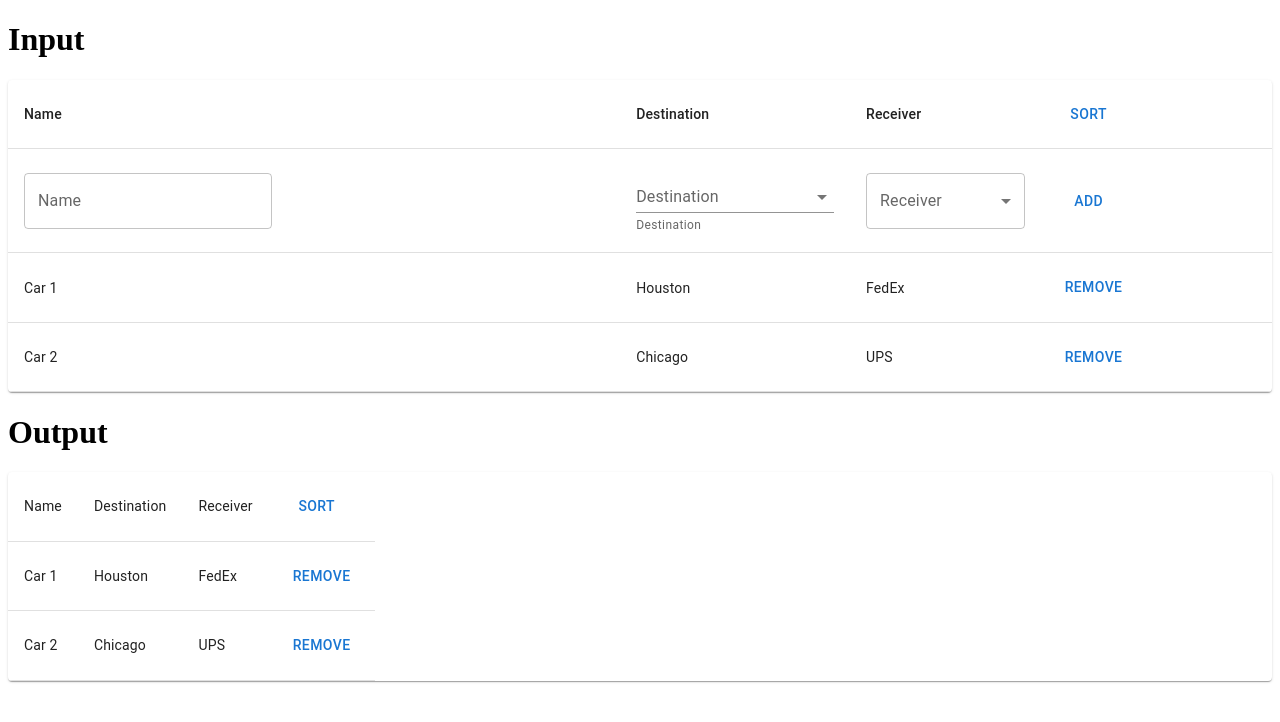
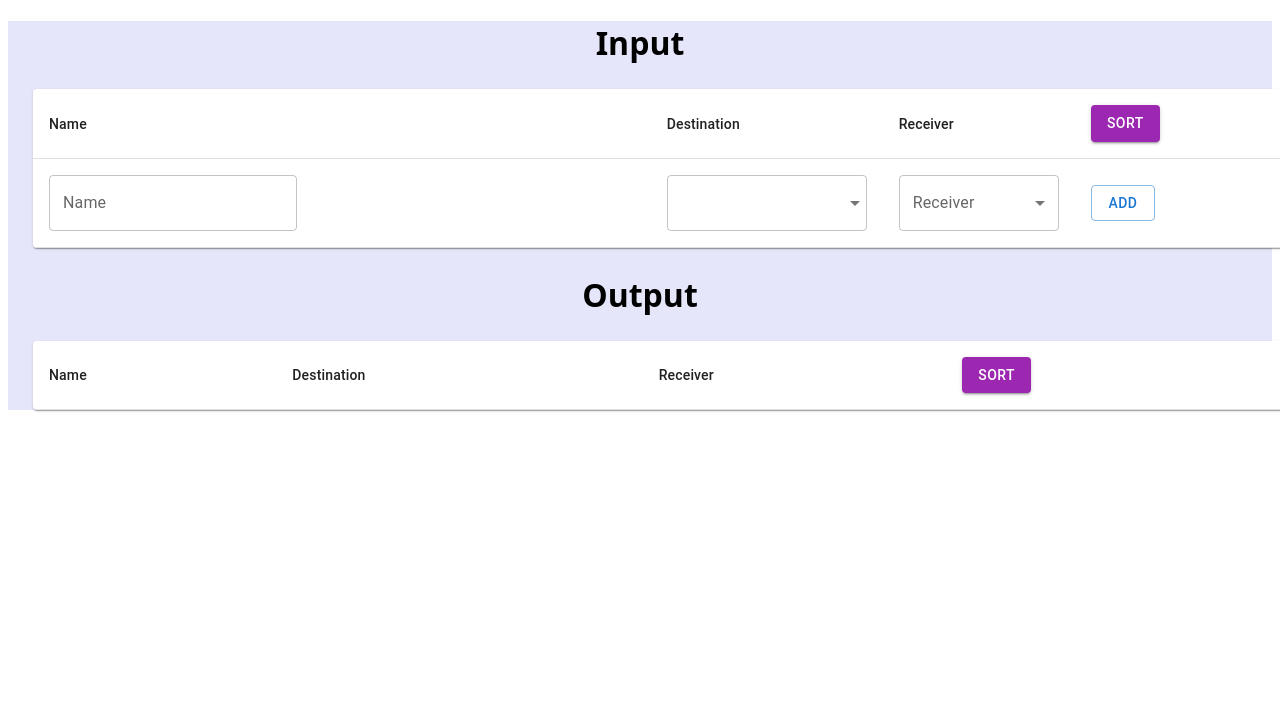
Before and after one commit to Amagon96/RailRoadOperationsClient, a React (Create React App) app in the folder packages/train/: page / in a window 1280 px wide. Shown: the top 722 px of the page. Built offline with nearby package versions, Linux system fonts and the light colour scheme.

Commit message:
add handlers for some components

```diff
--- a/packages/train/package.json
+++ b/packages/train/package.json
@@ -13,6 +13,7 @@
     "@types/node": "^16.11.57",
     "@types/react": "^18.0.18",
     "@types/react-dom": "^18.0.6",
+    "axios": "^0.27.2",
     "react": "^18.2.0",
     "react-dom": "^18.2.0",
     "react-scripts": "5.0.1",
--- /dev/null
+++ b/packages/train/src/App.css
@@ -0,0 +1,5 @@
+.App{
+    background-color: lavender;
+    text-align: center;
+    font-family:system-ui, -apple-system, BlinkMacSystemFont, 'Segoe UI', Roboto, Oxygen, Ubuntu, Cantarell, 'Open Sans', 'Helvetica Neue', sans-serif;
+}
--- a/packages/train/src/App.tsx
+++ b/packages/train/src/App.tsx
@@ -1,4 +1,5 @@
 import React from "react";
+import "./App.css"
 import TrainInputCard from "./components/Train/TrainInputCard";
 import TrainOutputCard from "./components/Train/TrainOutputCard";
 
--- /dev/null
+++ b/packages/train/src/api/TrainSortService.ts
@@ -0,0 +1,11 @@
+import axios from "axios";
+import { ITrainCar } from "../types/TrainCar";
+export const baseUrl = "http://localhost:8080/trains/railroadoperations"
+
+export const TrainSort = (trainCars: Map<string, ITrainCar>) => {
+    return axios.post<ITrainCar[]>(baseUrl, trainCars.values, {
+        headers:{
+            'Content-Type':'application/json'
+        }
+    })
+}
--- a/packages/train/src/components/Train/TrainCar.tsx
+++ b/packages/train/src/components/Train/TrainCar.tsx
@@ -1,12 +1,14 @@
 import { Button, TableCell } from "@mui/material";
 import { Box } from "@mui/system";
 import React from "react";
+import { ITrainCar } from "../../types/TrainCar";
 
 interface TrainCarProps {
   name: string;
   destination: string;
   receiver: string;
-  classificationTrack: number | null;
+  classificationTrack?: number;
+  onRemove: (id: string) => void;
 }
 
 const TrainCar = ({
@@ -14,20 +16,25 @@ const TrainCar = ({
   destination,
   receiver,
   classificationTrack,
+  onRemove,
 }: TrainCarProps) => {
+  const handleRemove = () => {
+    onRemove(name);
+  };
+
   return (
     <>
+      <TableCell>{name}</TableCell>
+      <TableCell>{destination}</TableCell>
+      <TableCell>{receiver}</TableCell>
       <TableCell>
-        {name}
-      </TableCell>
-      <TableCell>
-        {destination}
-      </TableCell>
-      <TableCell>
-        {receiver}
-      </TableCell>
-      <TableCell>
-        {false ? <p>{classificationTrack}</p> : <Button>Remove</Button>}
+        {false ? (
+          <p>{classificationTrack}</p>
+        ) : (
+          <Button variant="outlined" color="error" onClick={handleRemove}>
+            Remove
+          </Button>
+        )}
       </TableCell>
     </>
   );
--- a/packages/train/src/components/Train/TrainInput.tsx
+++ b/packages/train/src/components/Train/TrainInput.tsx
@@ -16,6 +16,7 @@ import {
 } from "@mui/material";
 import React, { useState } from "react";
 import TrainLabel from "./TrainLabel";
+import { ITrainCar } from "../../types/TrainCar";
 
 const destinations = [
   {
@@ -32,14 +33,28 @@ const destinations = [
   },
 ];
 
-const TrainInput = () => {
+interface TrainInputProps {
+  onAdd: (trainCar: ITrainCar) => void;
+}
+
+const TrainInput = ({ onAdd }: TrainInputProps) => {
   const [destination, setDestination] = useState([]);
   const [receiver, setReceiver] = useState("");
+  const [trainCar, setTrainCar] = useState<ITrainCar>({
+    name: "Car 1",
+    destination: "Houston",
+    receiver: "FedEx",
+    classificationTrack: undefined,
+  });
 
-  const handleChangeDestination = (
-    event: React.ChangeEvent<HTMLInputElement>
-  ) => {
-    setDestination([]);
+  // const handleChangeDestination = (
+  //   event: React.ChangeEvent<HTMLInputElement>
+  // ) => {
+  //   setDestination([]);
+  // };
+
+  const handleAdd = () => {
+    onAdd(trainCar);
   };
 
   return (
@@ -50,25 +65,23 @@ const TrainInput = () => {
       <TableCell>
         <FormControl fullWidth>
           {/* <InputLabel id="dest-id">Destination</InputLabel> */}
-          <TextField
+          <Select
             id="standard-select-currency"
-            select
             label="Destination"
             value={destination}
-            onChange={handleChangeDestination}
-            helperText="Destination"
             variant="standard"
+            input={<OutlinedInput />}
           >
             {destinations.map((option) => (
-            <MenuItem key={option.label} value={option.value}>
-              {option.label}
-            </MenuItem>
-          ))}
+              <MenuItem key={option.label} value={option.value}>
+                {option.label}
+              </MenuItem>
+            ))}
             {/* Meter un map
             <MenuItem value="Houston">Houston</MenuItem>
             <MenuItem value="Chicago">Chicago</MenuItem>
             <MenuItem value="LA">LA</MenuItem> */}
-          </TextField>
+          </Select>
         </FormControl>
       </TableCell>
       <TableCell>
@@ -88,7 +101,9 @@ const TrainInput = () => {
         </FormControl>
       </TableCell>
       <TableCell>
-        <Button>Add</Button>
+        <Button variant="outlined" onClick={handleAdd}>
+          Add
+        </Button>
       </TableCell>
     </TableRow>
   );
--- a/packages/train/src/components/Train/TrainInputCard.tsx
+++ b/packages/train/src/components/Train/TrainInputCard.tsx
@@ -1,19 +1,43 @@
-import * as React from "react";
+import react, { useState } from "react";
 import TrainInput from "./TrainInput";
 import TrainList from "./TrainList";
 import { Table, TableBody, TableContainer, TableHead, Paper } from "@mui/material";
 import TrainLabel from "./TrainLabel";
+import { TrainSort } from "../../api/TrainSortService";
+import { string } from "prop-types";
+import { ITrainCar } from "../../types/TrainCar";
 
 function TrainInputCard() {
+
+  const [trainList, setTrainList] = useState<Map<string,ITrainCar>>(new Map([]))
+
+  const handleSort = async () => {
+    const result = await TrainSort(trainList)
+    console.log(result.data)
+  }
+
+  const handleAdd = (trainCar: ITrainCar) => {
+    setTrainList((prevState)=>{
+      return prevState.set(trainCar.name,trainCar)
+    })
+  }
+
+  const handleRemove = (id:string) => {
+    setTrainList((prevState)=>{
+      prevState.delete(id)
+      return prevState
+    })
+  }
+
   return (
-    <TableContainer component={Paper} sx={{display: "flex"}}>
-      <Table sx={{padding: "25px"}}>
+    <TableContainer component={Paper} sx={{margin:"25px"}}>
+      <Table>
         <TableHead>
           <TrainLabel />
         </TableHead>
         <TableBody>
-          <TrainInput />
-          <TrainList />
+          <TrainInput onAdd={handleAdd}/>
+          <TrainList trainList={trainList} onRemove={handleRemove}/>
         </TableBody>
       </Table>
     </TableContainer>
--- a/packages/train/src/components/Train/TrainLabel.tsx
+++ b/packages/train/src/components/Train/TrainLabel.tsx
@@ -1,21 +1,27 @@
 import { Button, TableCell, TableRow } from "@mui/material";
+import { TrainSort } from "../../api/TrainSortService";
 import { Box } from "@mui/system";
 import React from "react";
 
 const TrainLabel = () => {
+
+  const handleSort = () => {
+
+  }
+
   return (
     <TableRow>
+      <TableCell>Name</TableCell>
+      <TableCell>Destination</TableCell>
+      <TableCell>Receiver</TableCell>
       <TableCell>
-        Name
-      </TableCell>
-      <TableCell>
-        Destination
-      </TableCell>
-      <TableCell>
-        Receiver
-      </TableCell>
-      <TableCell>
-        {false ? "Classification Track": <Button>Sort</Button>}
+        {false ? (
+          "Classification Track"
+        ) : (
+          <Button variant="contained" color="secondary" onClick={handleSort}>
+            Sort
+          </Button>
+        )}
       </TableCell>
     </TableRow>
   );
--- a/packages/train/src/components/Train/TrainList.tsx
+++ b/packages/train/src/components/Train/TrainList.tsx
@@ -1,34 +1,29 @@
 import { TableRow } from "@mui/material";
 import React from "react";
+import { ITrainCar } from "../../types/TrainCar";
 import TrainCar from "./TrainCar";
 
-const TrainList = () => {
-  const trainList = [
-    {
-      id: 1,
-      name: "Car 1",
-      destination: "Houston",
-      receiver: "FedEx",
-      classificationTrack: null,
-    },
-    {
-      id: 2,
-      name: "Car 2",
-      destination: "Chicago",
-      receiver: "UPS",
-      classificationTrack: null,
-    },
-  ];
+interface TrainListProps {
+  trainList: Map<string,ITrainCar>
+  onRemove: (id:string) => void
+}
+
+const TrainList = ({trainList, onRemove}:TrainListProps) => {
+
+  const handleRemove = (id:string) => {
+    onRemove(id)
+  }
   return (
     <>
-      {trainList.map((car) => (
+      {Array.from(trainList).map(([id,car]) => (
         <TableRow>
           <TrainCar
-            key={car.id}
+            key={id}
             name={car.name}
             destination={car.destination}
             receiver={car.receiver}
             classificationTrack={car.classificationTrack}
+            onRemove={handleRemove}
           />
         </TableRow>
       ))}
--- a/packages/train/src/components/Train/TrainOutputCard.tsx
+++ b/packages/train/src/components/Train/TrainOutputCard.tsx
@@ -1,14 +1,20 @@
 import * as React from "react";
-import { Card, CardContent } from "@mui/material";
+import { Card, CardContent, Paper, Table, TableBody, TableContainer, TableHead } from "@mui/material";
 import TrainLabel from "./TrainLabel";
 import TrainList from "./TrainList";
 
 function OutputTrainCard() {
   return (
-    <Card>
-      <TrainLabel/>
-      <TrainList/>
-    </Card>
+    <TableContainer component={Paper} sx={{ margin: "25px" }}>
+      <Table sx={{}}>
+        <TableHead>
+          <TrainLabel />
+        </TableHead>
+        <TableBody>
+          {/* <TrainList /> */}
+        </TableBody>
+      </Table>
+    </TableContainer>
   );
 }
 
--- /dev/null
+++ b/packages/train/src/types/TrainCar.ts
@@ -0,0 +1,6 @@
+export interface ITrainCar{
+    name:string,
+    destination:string,
+    receiver:string,
+    classificationTrack ?: number
+}
```
